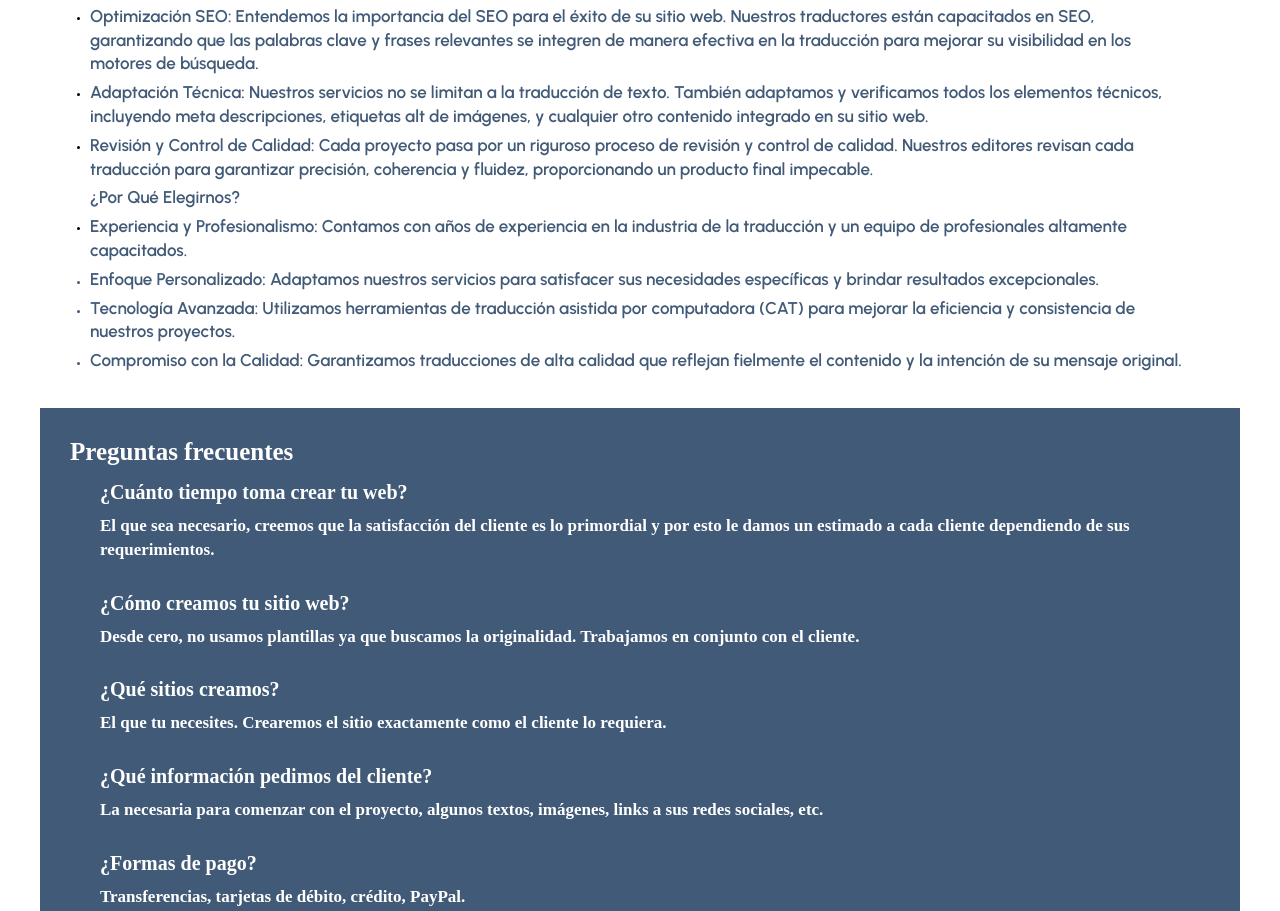
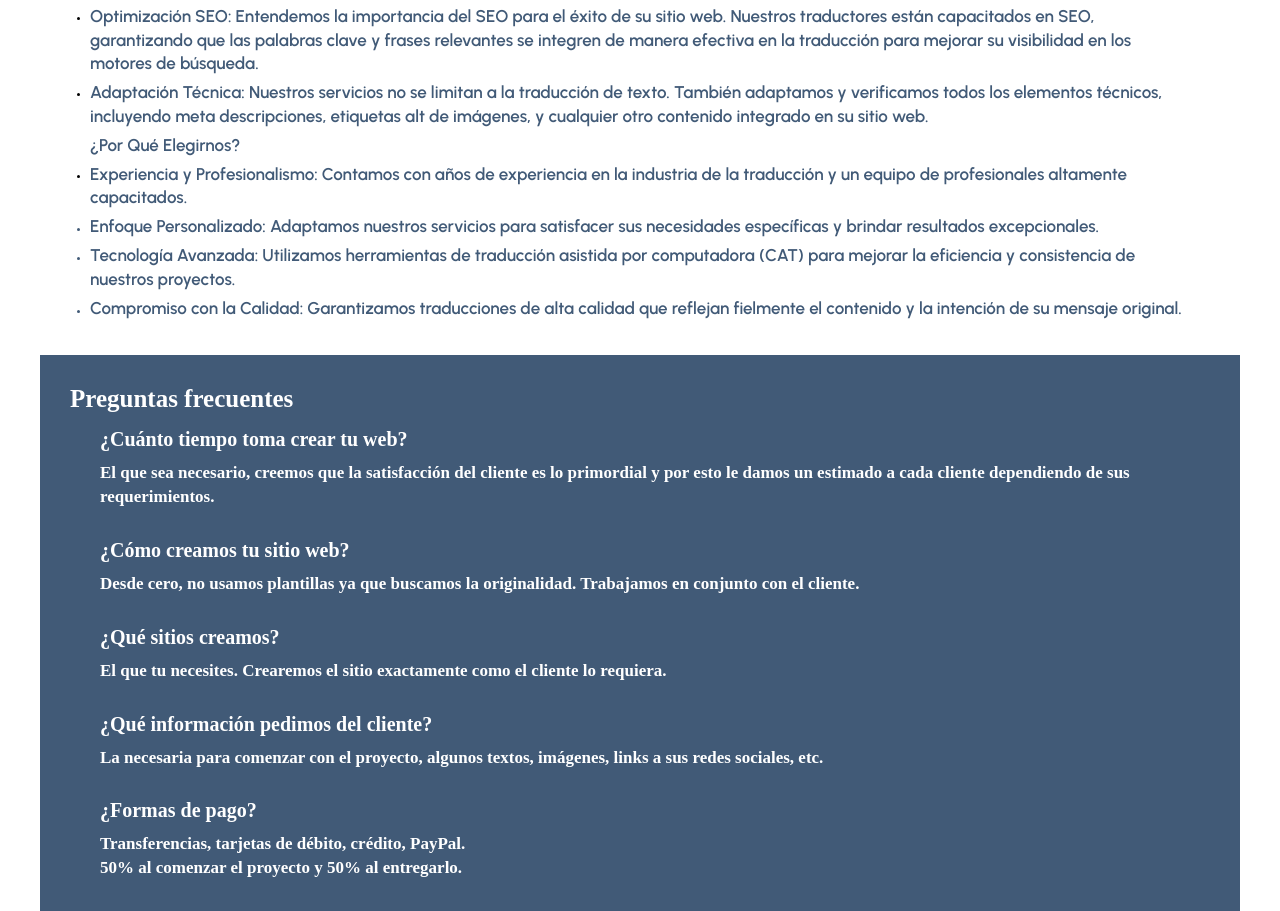
Before and after one commit to GeorgePhD/portfolio2024, a React (Vite) app: page /services in a window 1280 px wide. Shown: the part 4725-5636 px from the top of the page. Built offline with nearby package versions, Linux system fonts and the light colour scheme.

Commit message:
update: paragraph removed from services

```diff
--- a/src/Components/Services.jsx
+++ b/src/Components/Services.jsx
@@ -207,8 +207,8 @@ const Services = () => {
               Entendemos la importancia del SEO para el éxito de su sitio web. Nuestros traductores están capacitados en SEO, garantizando que las palabras clave y frases relevantes se integren de manera efectiva en la traducción para mejorar su visibilidad en los motores de búsqueda.</p></li>
             <li><p className="paragraph urbanist__regular">Adaptación Técnica:
               Nuestros servicios no se limitan a la traducción de texto. También adaptamos y verificamos todos los elementos técnicos, incluyendo meta descripciones, etiquetas alt de imágenes, y cualquier otro contenido integrado en su sitio web.</p></li>
-            <li><p className="paragraph urbanist__regular">Revisión y Control de Calidad:
-              Cada proyecto pasa por un riguroso proceso de revisión y control de calidad. Nuestros editores revisan cada traducción para garantizar precisión, coherencia y fluidez, proporcionando un producto final impecable.</p></li>
+            {/* <li><p className="paragraph urbanist__regular">Revisión y Control de Calidad:
+              Cada proyecto pasa por un riguroso proceso de revisión y control de calidad. Nuestros editores revisan cada traducción para garantizar precisión, coherencia y fluidez, proporcionando un producto final impecable.</p></li> */}
             <p className="paragraph urbanist__regular">¿Por Qué Elegirnos?</p>
             <li><p className="paragraph urbanist__regular">Experiencia y Profesionalismo: Contamos con años de experiencia en la industria de la traducción y un equipo de profesionales altamente capacitados.
               <li><p className="paragraph urbanist__regular">Enfoque Personalizado: Adaptamos nuestros servicios para satisfacer sus necesidades específicas y brindar resultados excepcionales.</p></li>
```
